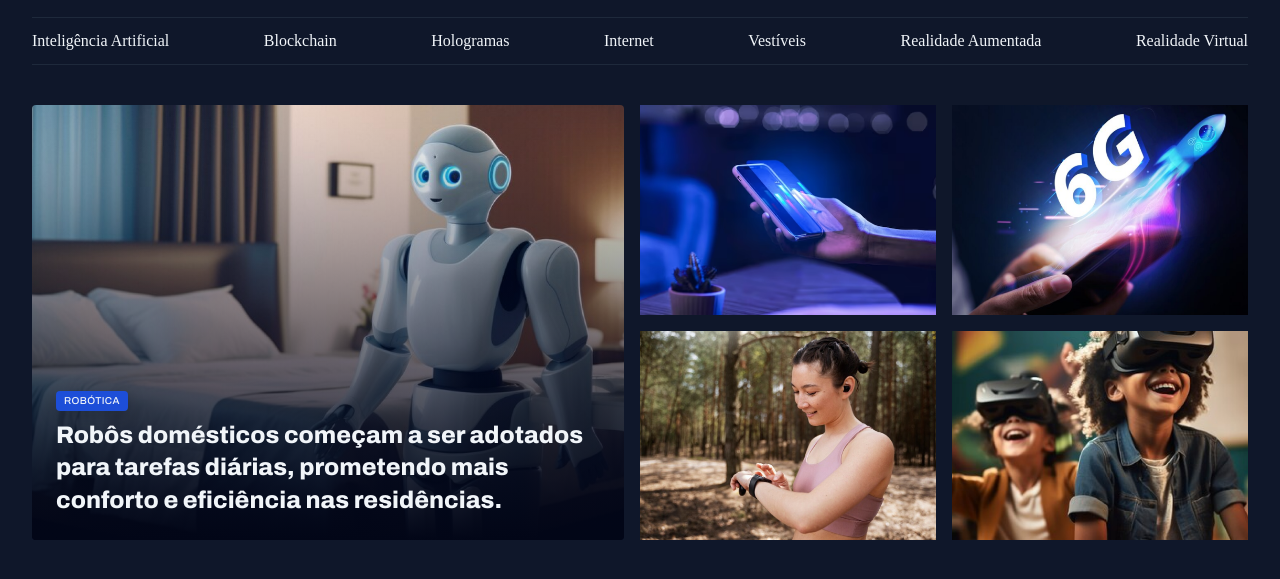
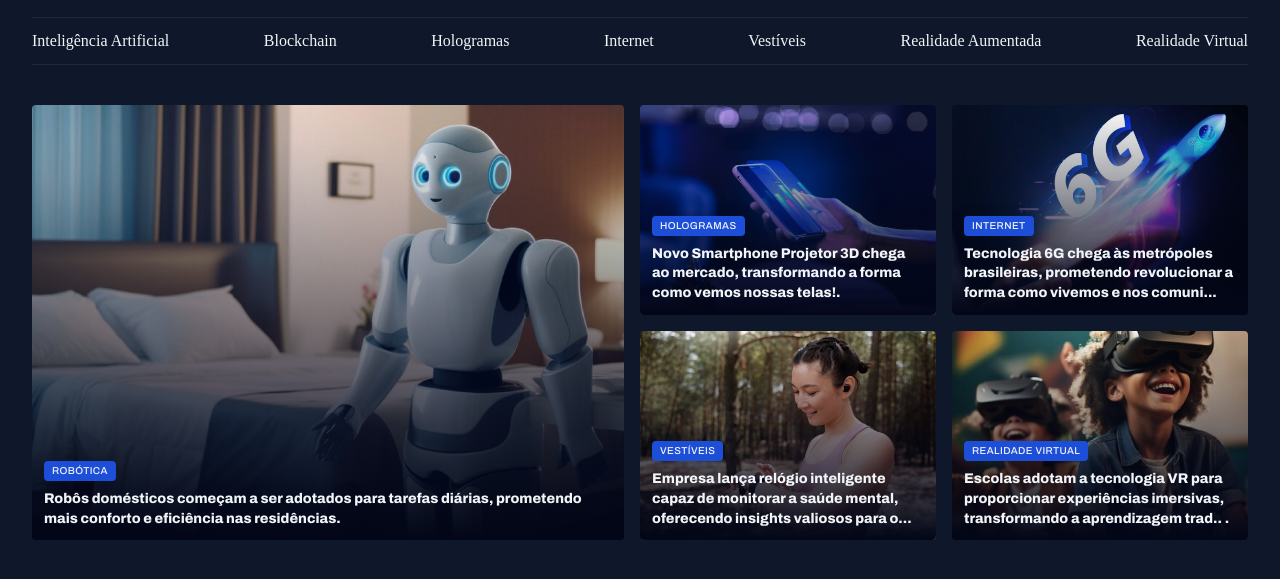
Before and after one commit to Leolfc/Projeto-Portal-de-Noticias, a plain HTML site: page index.html in a window 1280 px wide. Shown: the part 43-622 px from the top of the page. Drawn offline with Linux system fonts and the light colour scheme.

Commit message:
finalizando a seção destaques

```diff
--- a/index.html
+++ b/index.html
@@ -52,28 +52,56 @@
     <main class="grid container">
       <section id="featured" class="grid grid-flow-col gap-16">
         <figure class="card">
-          <img src="assets/Image 01.png" alt="" />
+          <img src="assets/Image 01.png" alt="Robótica" />
           <figcaption>
             <span class="content-tag">Robótica</span>
-            <h2 class="text-2xl">
+            <h2 class="text-lg">
               Robôs domésticos começam a ser adotados para tarefas diárias,
               prometendo mais conforto e eficiência nas residências.
             </h2>
           </figcaption>
         </figure>
         <div class="grid grid-cols-2 gap-16">
-          <div>
-            <img src="assets/Image 02.png" alt="" />
-          </div>
-          <div>
-            <img src="assets/Image 03.png" alt="" />
-          </div>
-          <div>
-            <img src="assets/Image 04.png" alt="" />
-          </div>
-          <div>
-            <img src="assets/Image 05.png" alt="" />
-          </div>
+          <figure class="card">
+            <img src="assets/Image 02.png" alt="Hologramas" />
+            <figcaption>
+              <span class="content-tag">Hologramas</span>
+              <h2 class="text-lg">
+                Novo Smartphone Projetor 3D chega ao mercado, transformando a
+                forma como vemos nossas telas!.
+              </h2>
+            </figcaption>
+          </figure>
+          <figure class="card">
+            <img src="assets/Image 03.png" alt="Internet" />
+            <figcaption>
+              <span class="content-tag">Internet</span>
+              <h2 class="text-lg">
+                Tecnologia 6G chega às metrópoles brasileiras, prometendo
+                revolucionar a forma como vivemos e nos comuni...
+              </h2>
+            </figcaption>
+          </figure>
+          <figure class="card">
+            <img src="assets/Image 04.png" alt="Vestíveis" />
+            <figcaption>
+              <span class="content-tag">Vestíveis</span>
+              <h2 class="text-lg">
+                Empresa lança relógio inteligente capaz de monitorar a saúde
+                mental, oferecendo insights valiosos para o...
+              </h2>
+            </figcaption>
+          </figure>
+          <figure class="card">
+            <img src="assets/Image 05.png" alt="Realidade Virtual" />
+            <figcaption>
+              <span class="content-tag">Realidade Virtual</span>
+              <h2 class="text-lg">
+                Escolas adotam a tecnologia VR para proporcionar experiências
+                imersivas, transformando a aprendizagem trad..      .
+              </h2>
+            </figcaption>
+          </figure>
         </div>
       </section>
     </main>
--- a/styles/sections.css
+++ b/styles/sections.css
@@ -19,6 +19,9 @@
     position: absolute;
     bottom:0;
     padding:24px;
+    &:has(.text-lg){
+      padding: 12px;
+    }
    }
    h2{
     margin-top:8px;
```
